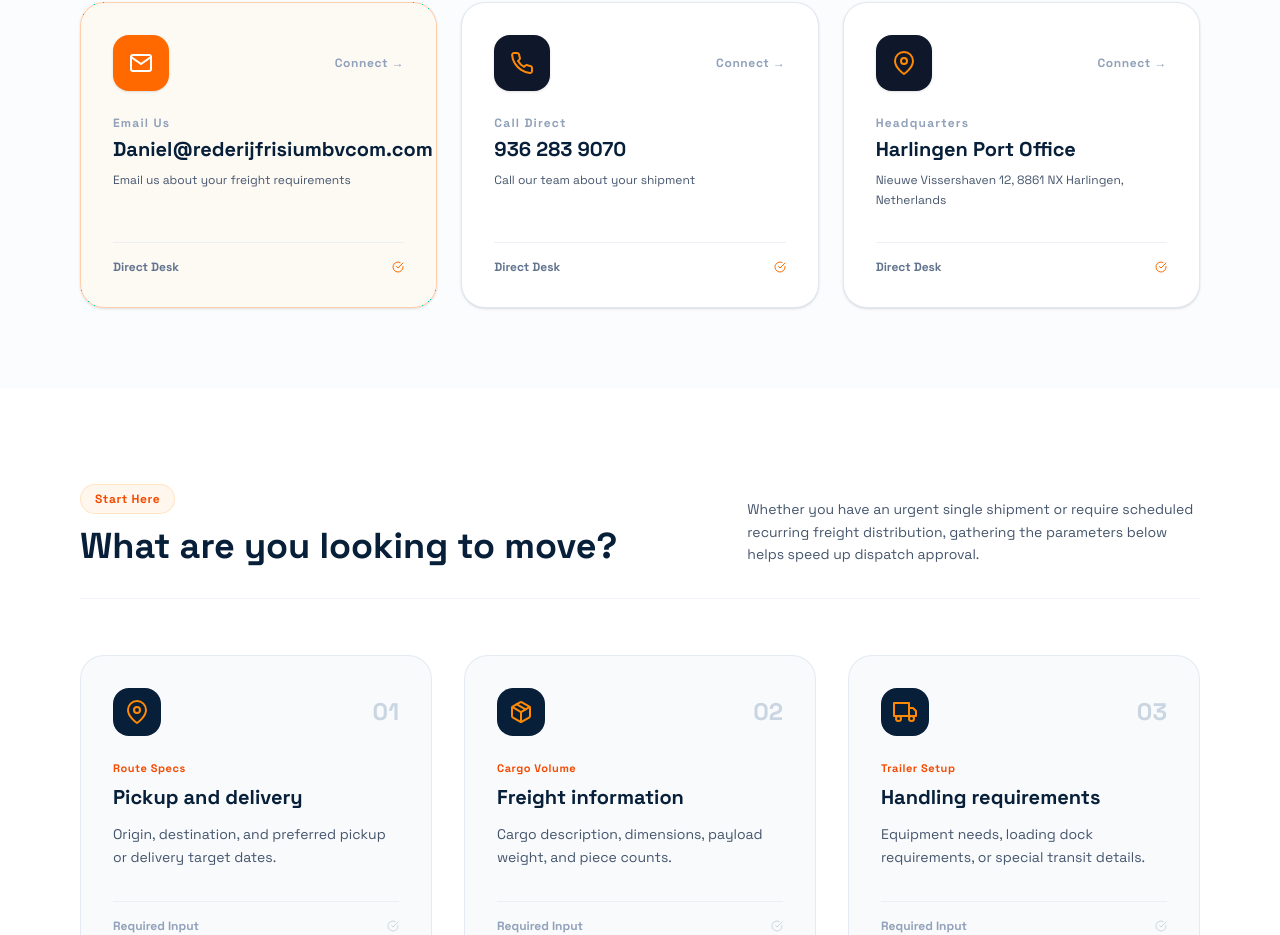
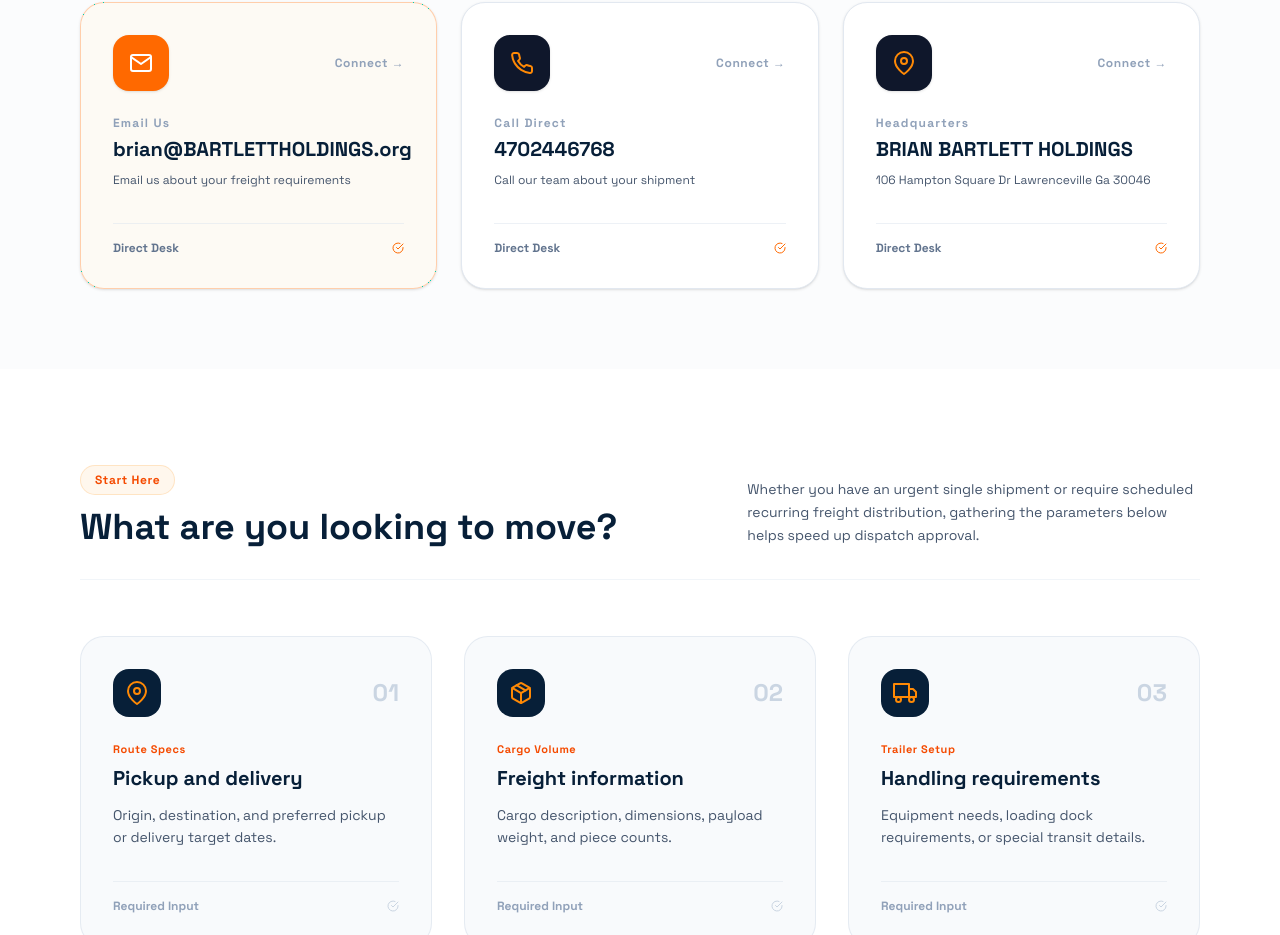
Before and after one commit to anujkaundal25/rederij-frisium-bv, a Next.js app: page /contact in a window 1280 px wide. Shown: the part 956-1891 px from the top of the page. Built offline with nearby package versions, Linux system fonts and the light colour scheme.

Commit message:
do changes in contect

```diff
--- a/src/app/contact/page.js
+++ b/src/app/contact/page.js
@@ -50,26 +50,26 @@
 const contactChannels = [
   {
     title: 'Email Us',
-    value: 'Daniel@rederijfrisiumbvcom.com',
+    value: 'brian@BARTLETTHOLDINGS.org',
     subtext: 'Email us about your freight requirements',
-    href: 'mailto:Daniel@rederijfrisiumbvcom.com',
+    href: 'mailto:brian@BARTLETTHOLDINGS.org',
     icon: FiMail,
     accent: 'border-orange-500/30 bg-orange-50/50',
     iconBg: 'bg-orange-500 text-white',
   },
   {
     title: 'Call Direct',
-    value: '936 283 9070',
+    value: '4702446768',
     subtext: 'Call our team about your shipment',
-    href: 'tel:9362839070',
+    href: 'tel:	+1 470-244-6768',
     icon: FiPhone,
     accent: 'border-slate-200 bg-white',
     iconBg: 'bg-slate-900 text-orange-400',
   },
   {
     title: 'Headquarters',
-    value: 'Harlingen Port Office',
-    subtext: 'Nieuwe Vissershaven 12, 8861 NX Harlingen, Netherlands',
+    value: 'BRIAN BARTLETT HOLDINGS',
+    subtext: '106 Hampton Square Dr Lawrenceville Ga 30046',
     href: 'https://www.google.com/maps/search/?api=1&query=Nieuwe+Vissershaven+12%2C+8861+NX+Harlingen%2C+Netherlands',
     icon: FiMapPin,
     accent: 'border-slate-200 bg-white',
--- a/src/components/ui/FloatingContact.jsx
+++ b/src/components/ui/FloatingContact.jsx
@@ -6,14 +6,14 @@
 const contacts = [
   {
     label: 'Call us',
-    href: 'tel:+919362839070',
+    href: 'tel:	+1 470-244-6768',
     icon: FiPhone,
     className: 'bg-[#071f38] hover:bg-orange-600',
     external: false,
   },
   {
     label: 'Email us',
-    href: 'mailto:Daniel@rederijfrisiumbvcom.com',
+    href: 'mailto:brian@BARTLETTHOLDINGS.org',
     icon: FiMail,
     className: 'bg-[#071f38] hover:bg-orange-600',
     external: false,
```
